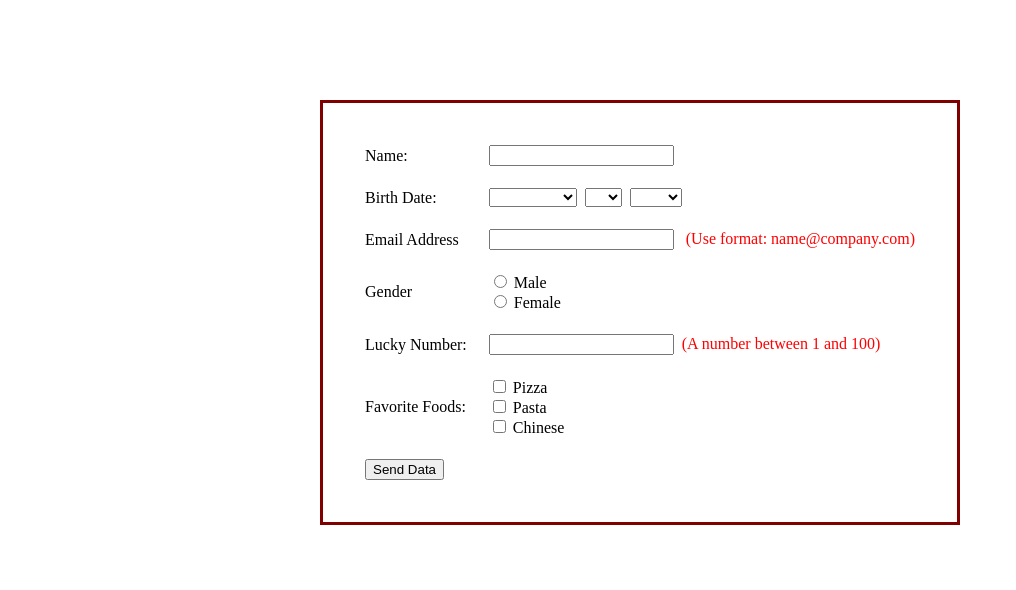
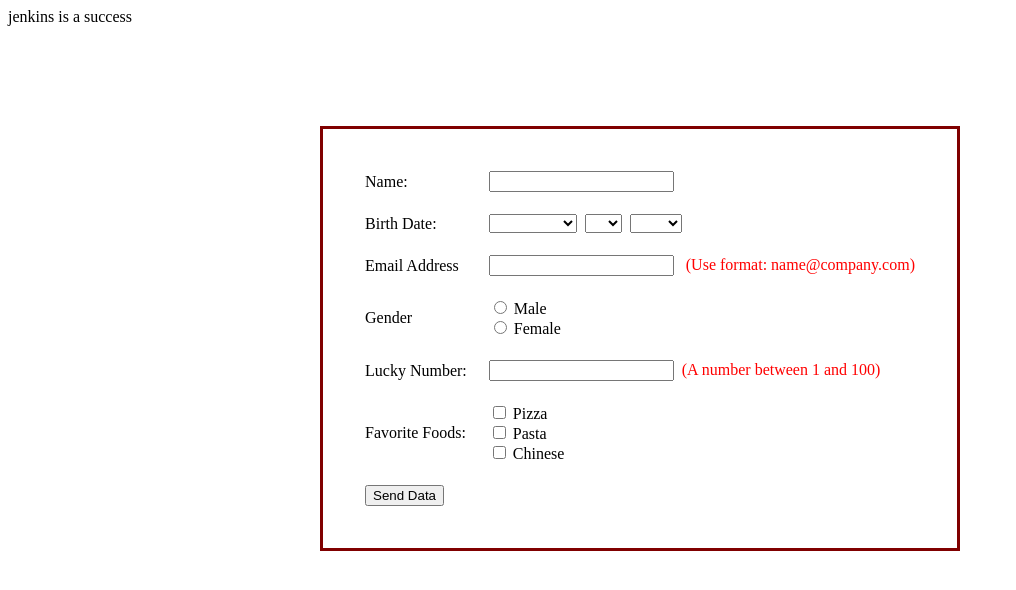
Before and after one commit to shivam2894/jenkins_demo, a plain HTML site: page index.html in a window 1280 px wide. Shown: the whole page, without its empty margins (0-1016 px from the left). Drawn offline with Linux system fonts and the light colour scheme.

Commit message:
Update index.html

```diff
--- a/index.html
+++ b/index.html
@@ -161,6 +161,7 @@
 </head>
 
 <body>
+    jenkins is a success
     <form onsubmit="return validate_and_display()">
         <table>
             <tr>
```
